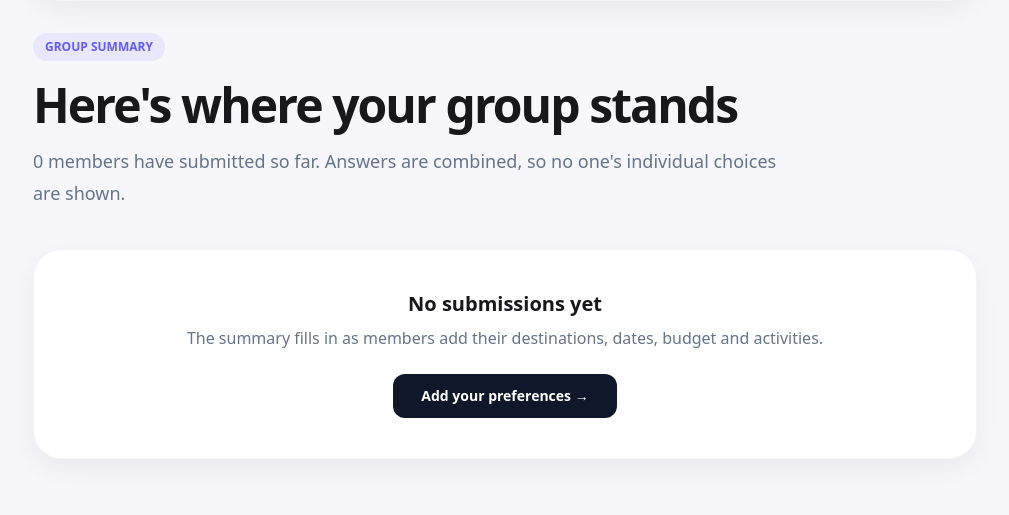
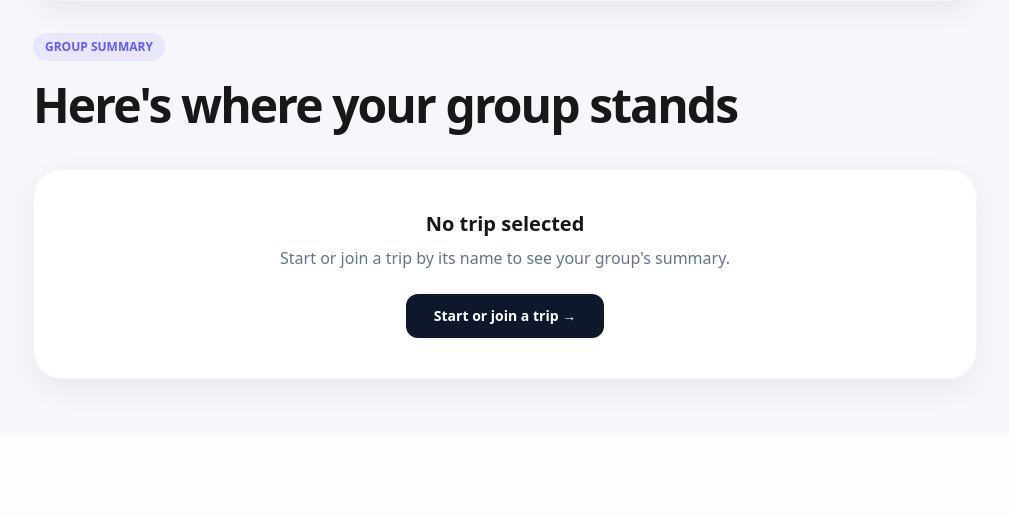
Before and after one commit to UCCS-CS4300-5300/group4-fall2026, a Django app: page /summary/ in a window 1280 px wide. Shown: the part 545-1060 px from the top of the page, without its empty margins (135-1144 px from the left). After the commit the page ends 935 px from the top, so only its background shows below. Run offline with Django 5.2, Linux system fonts and the light colour scheme; some libraries are stand-ins or nearby versions.

Commit message:
Show only the active trip's members on the summary page

```diff
--- a/project/core/templates/core/summary.html
+++ b/project/core/templates/core/summary.html
@@ -115,7 +115,9 @@
             Here's where your group stands
         </h1>
 
+        {% if trip %}
             <p class="mt-4 text-lg text-slate-500 leading-8">
+                <strong class="text-ink">{{ trip.name }}</strong> ·
                 {% if summary.member_count == 1 %}
                     1 member has submitted so far.
                 {% else %}
@@ -123,13 +125,31 @@
                 {% endif %}
                 Answers are combined, so no one's individual choices are shown.
             </p>
+        {% endif %}
 
     </div>
 
 
-    {% if not summary.member_count %}
+    {% if not trip %}
 
-        <!-- Empty state -->
+        <!-- No active trip: nothing to summarize until someone starts or joins one -->
+
+        <div class="mt-10 bg-white rounded-[28px] shadow-soft border border-slate-100 p-10 text-center">
+            <p class="text-xl font-semibold">No trip selected</p>
+            <p class="mt-2 text-slate-500">
+                Start or join a trip by its name to see your group's summary.
+            </p>
+            <a href="{% url 'core:home' %}"
+               class="inline-block mt-6 px-7 py-3 rounded-xl bg-slate-900 text-white
+                      text-sm font-semibold hover:bg-slate-800 transition">
+                Start or join a trip →
+            </a>
+        </div>
+
+
+    {% elif not summary.member_count %}
+
+        <!-- Empty state -->s
 
         <div class="mt-10 bg-white rounded-[28px] shadow-soft border border-slate-100 p-10 text-center">
             <p class="text-xl font-semibold">No submissions yet</p>
--- a/project/core/views.py
+++ b/project/core/views.py
@@ -1,5 +1,5 @@
 from django.shortcuts import redirect, render
-from .models import StarterItem, User
+from .models import StarterItem, Trip
 from .models.trip import AISuggestion
 from .summary import build_group_summary
 
@@ -148,6 +148,16 @@ def activities(request):
 
 
 
+ACTIVE_TRIP_KEY = "active_trip_id"
+
+
+def active_trip(request):
+    """The trip set at login (session key active_trip_id), or None if unset or deleted."""
+    trip_id = request.session.get(ACTIVE_TRIP_KEY)
+    if trip_id is None:
+        return None
+    return Trip.objects.filter(pk=trip_id).first()
+
 
 def summary(request):
     trip_data = {
@@ -160,11 +170,18 @@ def summary(request):
         ),
     }
 
+    trip = active_trip(request)
+    group_summary = None
+    if trip is not None:
+        # Only this trip's members, with their date ranges fetched in one query.
+        group_summary = build_group_summary(trip.users.prefetch_related("available_ranges"))
+
     return render(
         request,
         "core/summary.html",
         {
-            "summary": build_group_summary(User.objects.prefetch_related("available_ranges")),
+            "trip": trip,
+            "summary": group_summary,
             "trip_data": trip_data,
         },
     )
```
Also changed, not shown: project/tests/test_summary.py (+101 -25 lines). Lines whose indentation alone changed are shown as unchanged.
